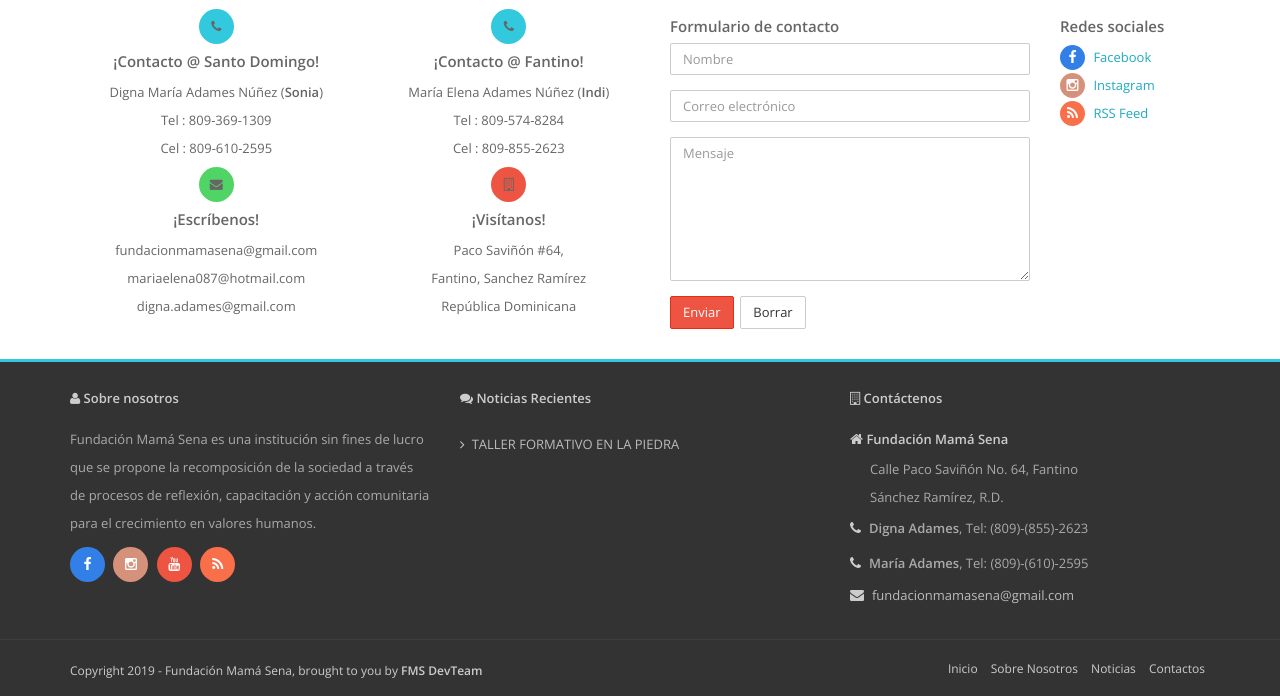
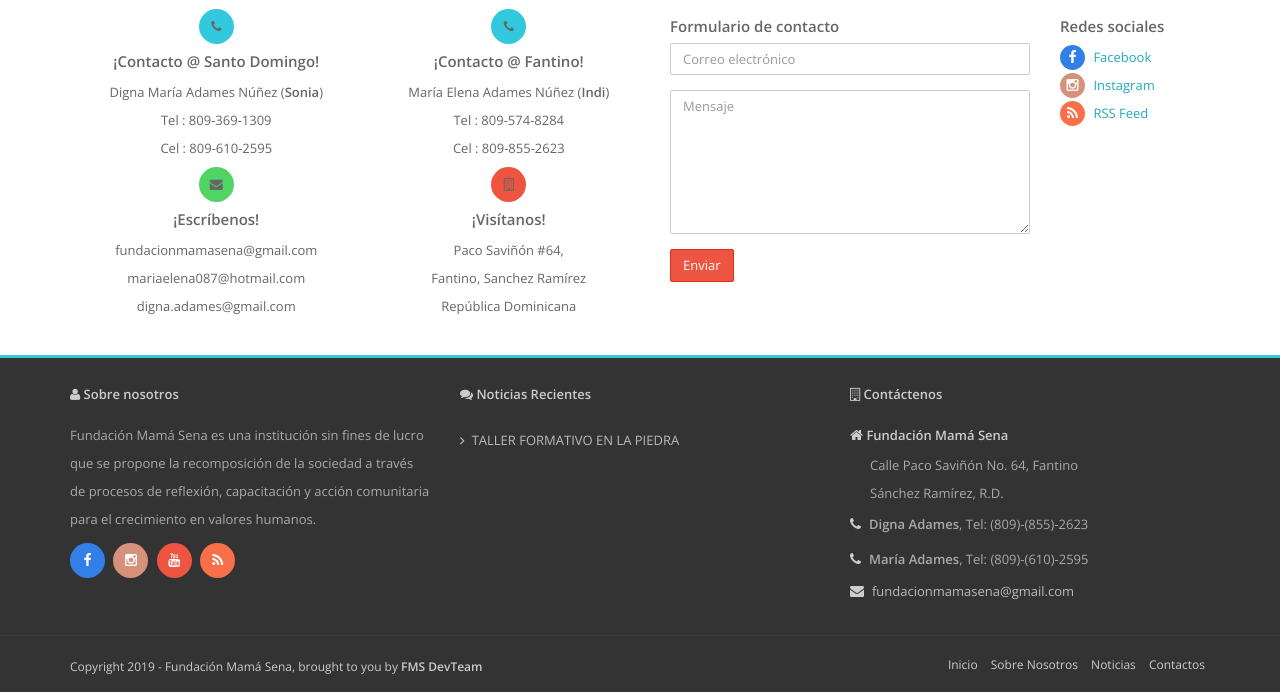
Before and after one commit to wovalle/fundasena.org, a Jekyll site: the page built from contactos.html, in a window 1280 px wide. Shown: the part 418-1114 px from the top of the page. Built offline with Jekyll 4.4.1, drawn with Linux system fonts in a browser that asks for light colours.

Commit message:
fix: contact form

```diff
--- a/contactos.html
+++ b/contactos.html
@@ -69,20 +69,16 @@
                 <div class="contact-form">
                     <h5>Formulario de contacto</h5>
                     <!-- Form -->
-                    <form class="form" role="form">
+                    <form class="form" role="form" action="https://formspree.io/fundacionmamasena@gmail.com" method="POST">
                         <!-- Form Group -->
                         <div class="form-group">
-                            <input type="text" class="form-control" id="name" placeholder="Nombre">
+                            <input type="text" class="form-control" name="_replyto" placeholder="Correo electrónico">
                         </div>
                         <div class="form-group">
-                            <input type="text" class="form-control" id="email" placeholder="Correo electrónico">
-                        </div>
-                        <div class="form-group">
-                            <textarea class="form-control" id="comments" rows="7" placeholder="Mensaje"></textarea>
+                            <textarea class="form-control" name="name" rows="7" placeholder="Mensaje"></textarea>
                         </div>
                         <!-- Button -->
-                        <button type="button" class="btn btn-red">Enviar</button>&nbsp;
-                        <button type="button" class="btn btn-default">Borrar</button>
+                        <button type="button" class="btn btn-red" type="submit" value="Send">Enviar</button>&nbsp;
                     </form>
                 </div>
             </div>
```
